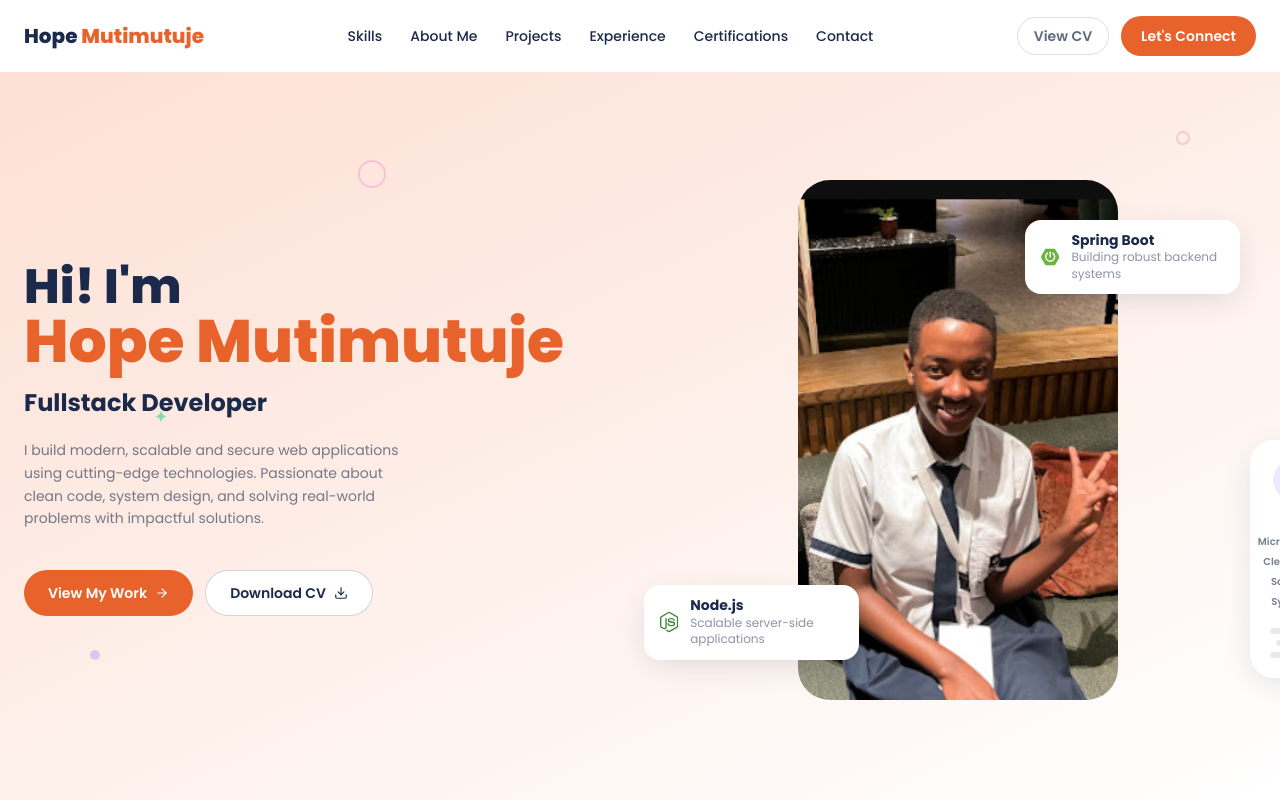
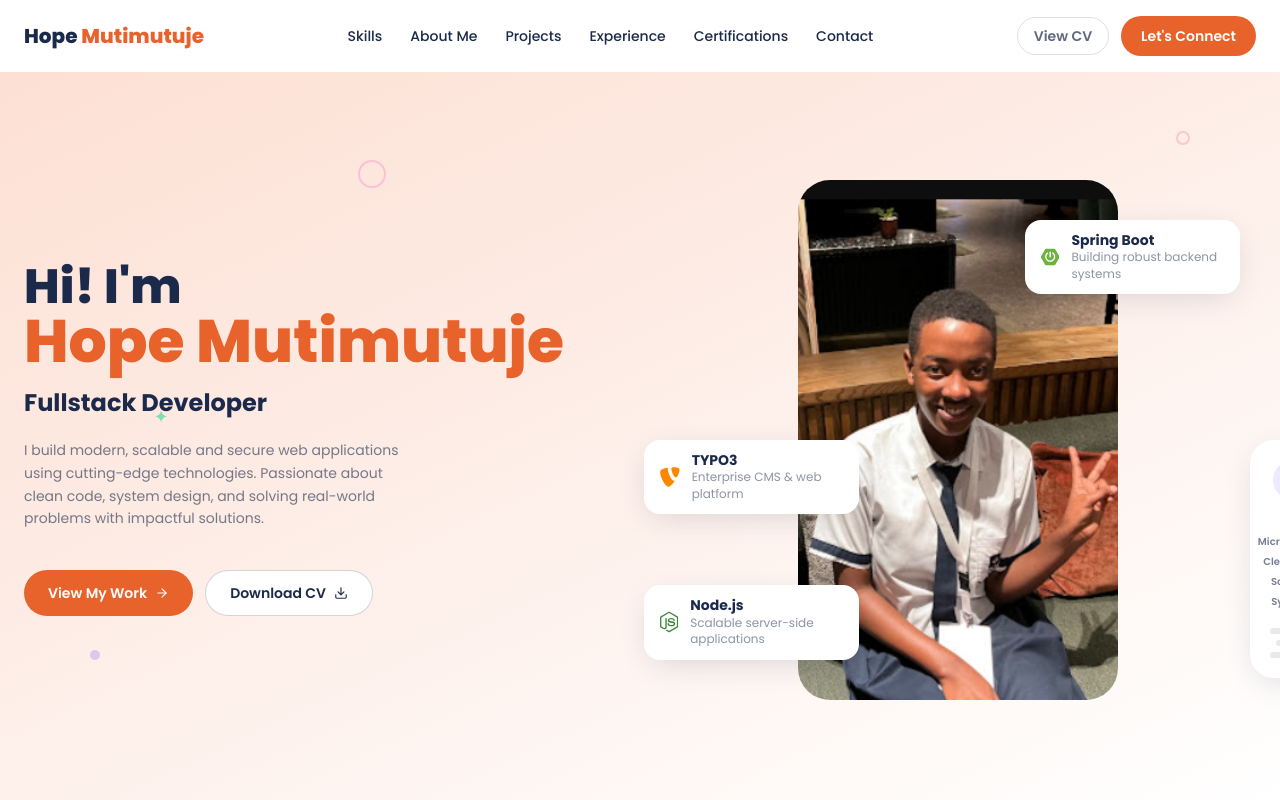
Before and after one commit to hope-dev90/hope-dev, a React (Vite) app: page / in a window 1280 px wide. Shown: the top 800 px of the page. Built offline with nearby package versions, Linux system fonts and the light colour scheme.

Commit message:
added typo3

```diff
--- a/src/components/Hero.jsx
+++ b/src/components/Hero.jsx
@@ -129,6 +129,21 @@ export default function Hero() {
             </div>
           </motion.div>
 
+          {/* TYPO3 badge */}
+          <motion.div
+            initial={{ opacity: 0, x: -30, y: -10 }}
+            animate={{ opacity: 1, x: 0, y: 0 }}
+            transition={{ delay: 1.0, duration: 0.55, ease: [0.22, 1, 0.36, 1] }}
+            whileHover={{ scale: 1.05 }}
+            className="flex absolute top-1/2 -translate-y-1/2 -left-4 items-center gap-3 bg-white rounded-2xl shadow-soft px-4 py-3 z-20 max-w-[215px]"
+          >
+            <TechIcon name={floatingBadges[2].icon} size={24} />
+            <div>
+              <p className="text-sm font-bold text-navy leading-tight">{floatingBadges[2].title}</p>
+              <p className="text-xs text-navy/50 leading-snug">{floatingBadges[2].text}</p>
+            </div>
+          </motion.div>
+
           {/* Side pill */}
           <motion.div
             initial={{ opacity: 0, x: 30 }}
--- a/src/data.js
+++ b/src/data.js
@@ -19,6 +19,7 @@ export const profile = {
 export const floatingBadges = [
   { icon: "spring", title: "Spring Boot", text: "Building robust backend systems" },
   { icon: "node",   title: "Node.js",     text: "Scalable server-side applications" },
+  { icon: "typo3",  title: "TYPO3",       text: "Enterprise CMS & web platform" },
 ];
 
 export const sideList = ["APIs", "Microservices", "Clean Code", "Scalable Systems"];
```
Also changed, not shown: 1 other file (tests, documents, lock files or other folders).
